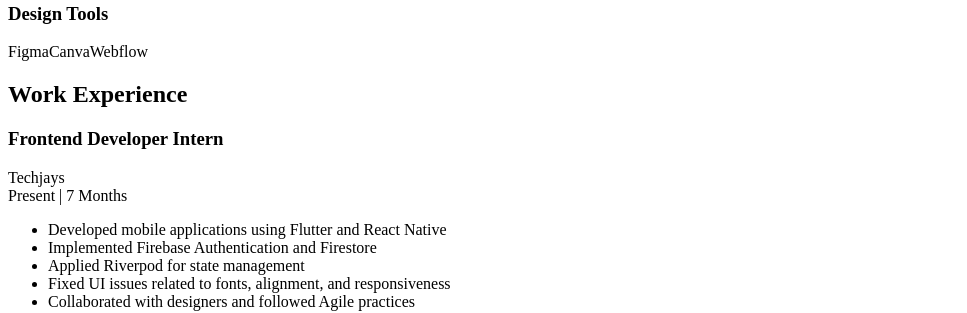
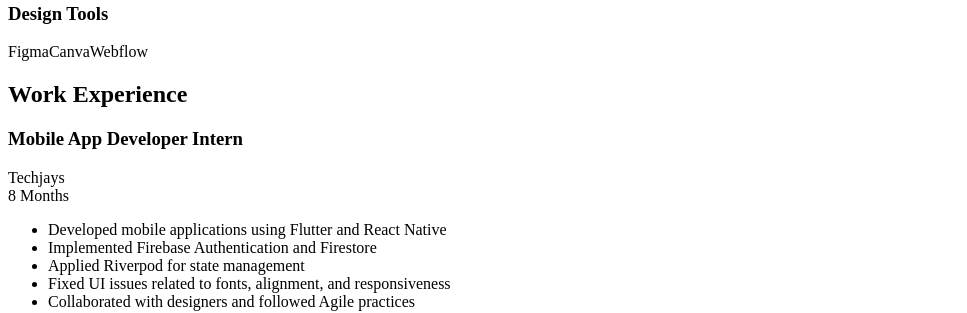
Before and after one commit to bavanikannan12/portfolio, a React (Vite) app in the folder client/: page / in a window 1280 px wide. Shown: the part 2160-2473 px from the top of the page, without its empty margins (0-967 px from the left). Built offline with nearby package versions, Linux system fonts and the light colour scheme; the HTML template or start-up script is replaced by a standard one.

Commit message:
Update title text in component text
updated content

```diff
--- a/client/src/components/Experience.jsx
+++ b/client/src/components/Experience.jsx
@@ -3,9 +3,9 @@ import { motion } from 'framer-motion'
 const Experience = () => {
   const experiences = [
     {
-      title: 'Frontend Developer Intern',
+      title: 'Mobile App Developer Intern',
       company: 'Techjays',
-      duration: 'Present | 7 Months',
+      duration: '8 Months',
       responsibilities: [
         'Developed mobile applications using Flutter and React Native',
         'Implemented Firebase Authentication and Firestore',
```
